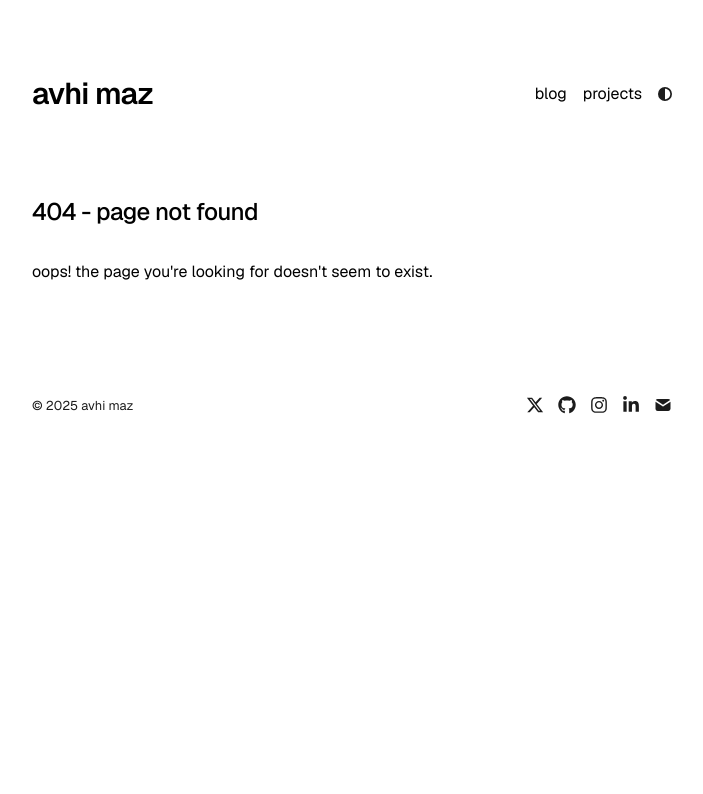
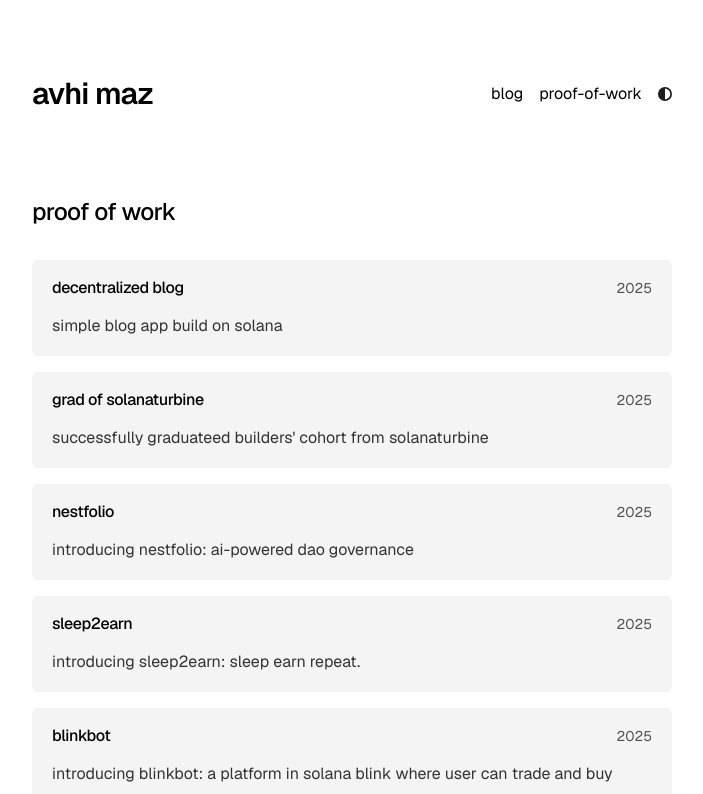
Before and after one commit to puravky/portfolio, a Next.js app: page /proof-of-work in a window 1280 px wide. Before the commit this address had no page. Shown: the top 794 px of the page, without its empty margins (288-991 px from the left). Built offline with nearby package versions, Linux system fonts and the light colour scheme.

Commit message:
feat: update proof of work
Signed-off-by: AvhiMaz <avhimazumder5@outlook.com>

```diff
--- a/app/components/nav.tsx
+++ b/app/components/nav.tsx
@@ -4,7 +4,7 @@
 
 const navItems = {
   "/blog": { name: "blog" },
-  "/projects": { name: "projects" },
+  "/proof-of-work": { name: "proof-of-work" },
 };
 
 export function Navbar() {
--- a/app/projects/[slug]/page.tsx
+++ b/app/proof-of-work/[slug]/page.tsx
@@ -1,7 +1,7 @@
 import type { Metadata } from "next";
 import { notFound } from "next/navigation";
 import { CustomMDX } from "app/components/mdx"; // Assuming this is the MDX renderer you're using
-import { formatDate, getProjects } from "app/lib/projects"; // Assuming this is the function to fetch project data
+import { getProjects } from "app/lib/projects"; // Assuming this is the function to fetch project data
 import { metaData } from "app/config";
 
 export async function generateStaticParams() {
@@ -39,7 +39,7 @@
       title,
       description,
       type: "website",
-      url: `${metaData.baseUrl}/projects/${project.slug}`,
+      url: `${metaData.baseUrl}/proof-of-work/${project.slug}`,
       images: [
         {
           url: ogImage,
--- a/app/projects/page.tsx
+++ b/app/proof-of-work/page.tsx
@@ -35,13 +35,13 @@
           }
         `}
       </style>
-      <h1 className="mb-8 text-2xl font-medium tracking-tight">projects</h1>
+      <h1 className="mb-8 text-2xl font-medium tracking-tight">proof of work</h1>
       <div>
         {sortedProjects.map((project) => (
           <Link
             key={project.slug}
             className="flex flex-col space-y-4 mb-4 transition-opacity duration-200 hover:opacity-80"
-            href={`/projects/${project.slug}`}
+            href={`/proof-of-work/${project.slug}`}
           >
             <div className="flex flex-col bg-zinc-100 dark:bg-zinc-900 rounded-md py-4">
               <div className="flex justify-between items-center ml-5 mr-5">
```
